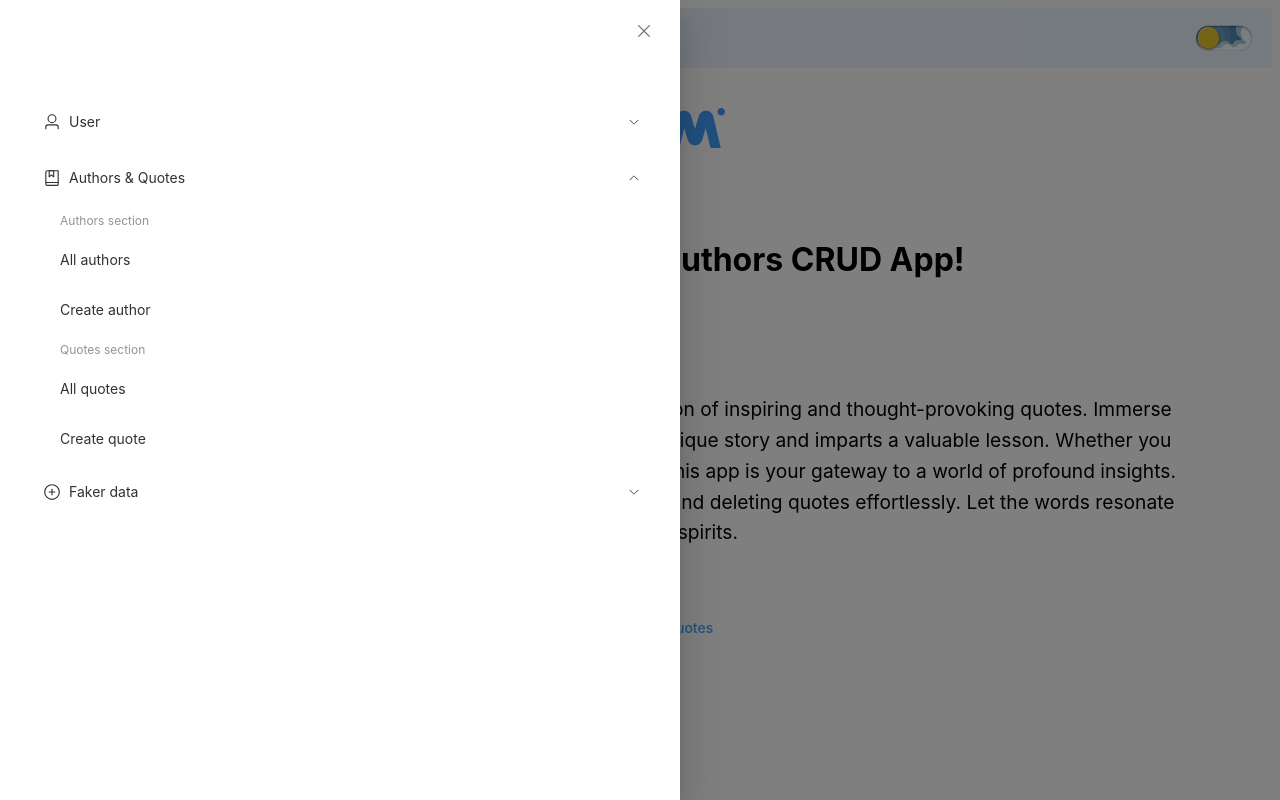
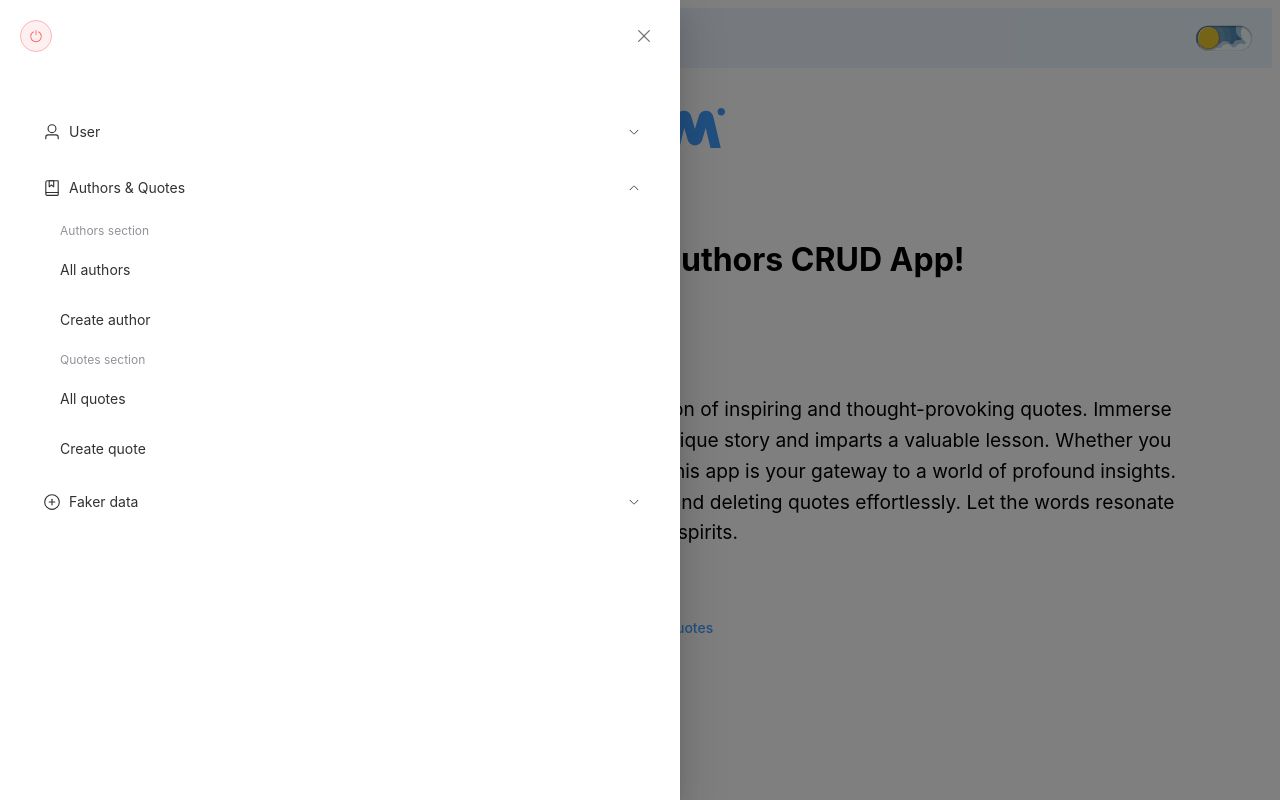
Before and after one commit to andrii-alexandru/tic-web-crud, a Vue app in the folder client/: page / in a window 1280 px wide. Both pictures are taken after a click on the button 67 px from the left and 38 px from the top of the page. Built offline with nearby package versions, Linux system fonts and the light colour scheme; no server answers.

Commit message:
Add logout button to default layout

```diff
--- a/client/src/components/default_layout.vue
+++ b/client/src/components/default_layout.vue
@@ -1,6 +1,13 @@
 <template>
   <el-container class="layout-container-demo" v-loading="loading">
     <el-drawer v-model="aside_visible" :show-close="true" direction="ltr" size="auto">
+      <template #header>
+        <div>
+          <el-button type="danger" circle plain @click="logout">
+            <el-icon><SwitchButton /></el-icon>
+          </el-button>
+        </div>
+      </template>
       <el-aside width="50vw">
         <el-scrollbar>
           <el-menu :default-openeds="['2']">
@@ -13,9 +20,9 @@
                 <el-menu-item index="1-1" @click="redirectTo('/my-account')">
                   My Account
                 </el-menu-item>
-                <el-menu-item index="1-2" @click="logout">
+                <!-- <el-menu-item index="1-2" @click="logout">
                   <el-text type="danger">Log out</el-text>
-                </el-menu-item>
+                </el-menu-item> -->
               </el-menu-item-group>
               <el-menu-item-group>
                 <template #title>Interactions</template>
```
